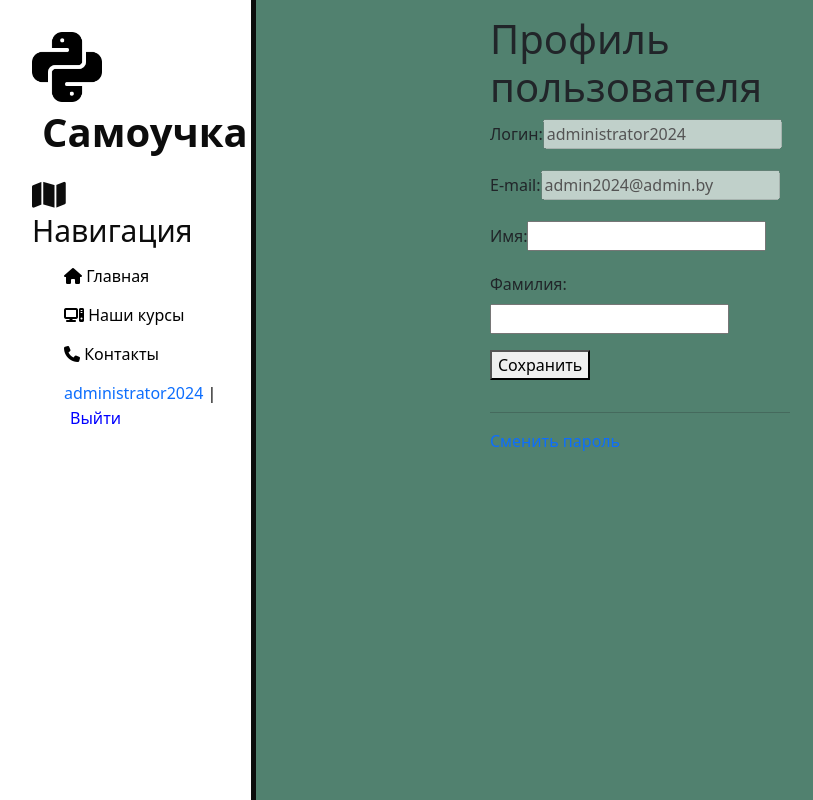
After one commit to EugeneNord/Autodidact, a Django app: page /users/profile/ in a window 1280 px wide. The commit adds this page. Shown: the whole page, without its empty margins (0-813 px from the left). Run offline with Django 5.2, Linux system fonts and the light colour scheme; a user stored in the database is signed in.

Commit message:
добавлен профиль пользователя с возможность сменить пароль

```diff
--- a/onlinecourses/autodidact/static/autodidact/css/style.css
+++ b/onlinecourses/autodidact/static/autodidact/css/style.css
@@ -152,3 +152,10 @@ form .btn {
     padding: 15px;
     margin: auto;
 }
+
+.profile {
+    width: 80%;
+    max-width: 330px;
+    padding: 15px;
+    margin: auto;
+}
--- a/onlinecourses/autodidact/templates/autodidact/layout.html
+++ b/onlinecourses/autodidact/templates/autodidact/layout.html
@@ -21,7 +21,7 @@
             <a href="{% url 'courses' %}"><li><i class="fa-solid fa-computer"></i> Наши курсы </li></a>
             <a href="{% url 'contacts' %}"><li><i class="fa-solid fa-phone"></i> Контакты </li></a>
 			{% if request.user.is_authenticated %}
-				<li class="last"> {{user.username}} | <form action="{% url 'users:logout' %}" method="POST" class="logout-form">
+				<li class="last"><a href="{% url 'users:profile' %}">{{user.username}}</a>  | <form action="{% url 'users:logout' %}" method="POST" class="logout-form">
     {% csrf_token %}
     <button type="submit" class="logout-button">Выйти</button>
 </form></li>
--- a/onlinecourses/onlinecourses/settings.py
+++ b/onlinecourses/onlinecourses/settings.py
@@ -11,6 +11,7 @@ https://docs.djangoproject.com/en/5.0/ref/settings/
 """
 import os
 from pathlib import Path
+
 
 # Build paths inside the project like this: BASE_DIR / 'subdir'.
 BASE_DIR = Path(__file__).resolve().parent.parent
@@ -138,3 +139,8 @@ LOGIN_REDIRECT_URL = 'home'
 
 LOGOUT_REDIRECT_URL = 'home'
 LOGIN_URL = 'users:login'
+
+AUTHENTICATION_BACKENDS = [
+    'django.contrib.auth.backends.ModelBackend',
+    'users.authentication.EmailAuthBackend',
+]
--- a/onlinecourses/users/forms.py
+++ b/onlinecourses/users/forms.py
@@ -31,3 +31,21 @@ class RegisterUserForm(UserCreationForm):
             'first_name': forms.TextInput(attrs={'class': 'form-input'}),
             'last_name': forms.TextInput(attrs={'class': 'form-input'}),
         }
+
+
+class ProfileUserForm(forms.ModelForm):
+    username = forms.CharField(disabled=True, label='Логин',widget=forms.TextInput(attrs={'class': 'form-input'}))
+    email = forms.CharField(disabled=True, label='E-mail', widget=forms.TextInput(attrs={'class': 'form-input'}))
+
+    class Meta:
+        model = get_user_model()
+        fields = ['username', 'email', 'first_name', 'last_name']
+        labels = {
+            'first_name': 'Имя',
+            'last_name': 'Фамилия',
+            }
+
+        widgets = {
+            'first_name': forms.TextInput(attrs={'class': 'form-input'}),
+            'last_name': forms.TextInput(attrs={'class': 'form-input'}),
+        }
--- /dev/null
+++ b/onlinecourses/users/templates/users/profile.html
@@ -0,0 +1,22 @@
+{% extends 'autodidact/layout.html'%}
+
+{% block title %} {{title}} {% endblock %}
+
+{% block content %}
+<div class="profile">
+<h1> {{title}} </h1>
+
+<form method="post">
+    {% csrf_token %}
+    <div class="form-error">{{ form.non_field_errors }}</div>
+    {% for f in form %}
+    <p><label class="form-label" for="{{ f.id_for_label }}">{{f.label}}: </label>{{ f }}</p>
+    <div class="form-error">{{ f.errors }}</div>
+    {% endfor %}
+    <p><button type="submit">Сохранить</button></p>
+</form>
+
+<hr>
+<p><a href="{% url 'users:password_change' %}">Сменить пароль</a></p>
+</div>
+{% endblock %}
--- a/onlinecourses/users/urls.py
+++ b/onlinecourses/users/urls.py
@@ -1,4 +1,4 @@
-from django.contrib.auth.views import LogoutView
+from django.contrib.auth.views import LogoutView, PasswordChangeView, PasswordChangeDoneView
 from django.urls import path
 from . import views
 
@@ -8,5 +8,8 @@ app_name = "users"
 urlpatterns = [
     path('login/', views.LoginUser.as_view(), name='login'),
     path('logout/', LogoutView.as_view(next_page='home'), name='logout'),
+    path('password-change/', PasswordChangeView.as_view(), name='password_change'),
+    path('password-change/done/', PasswordChangeDoneView.as_view(), name='password_change_done'),
     path('register/', views.RegisterUser.as_view(), name='register'),
-]
+    path('profile/', views.ProfileUser.as_view(), name='profile'),
+    ]
--- a/onlinecourses/users/views.py
+++ b/onlinecourses/users/views.py
@@ -1,7 +1,9 @@
+from django.contrib.auth import get_user_model
+from django.contrib.auth.mixins import LoginRequiredMixin
 from django.contrib.auth.views import LoginView
 from django.urls import reverse_lazy
-from django.views.generic import CreateView
-from .forms import LoginUserForm, RegisterUserForm
+from django.views.generic import CreateView, UpdateView
+from .forms import LoginUserForm, RegisterUserForm, ProfileUserForm
 
 
 class LoginUser(LoginView):
@@ -15,3 +17,16 @@ class RegisterUser(CreateView):
     template_name = 'users/register.html'
     extra_context = {'title': 'Регистрация'}
     success_url = reverse_lazy('users:login')
+
+
+class ProfileUser(LoginRequiredMixin, UpdateView):
+    model = get_user_model()
+    form_class = ProfileUserForm
+    template_name = 'users/profile.html'
+    extra_context = {'title': 'Профиль пользователя'}
+
+    def get_success_url(self):
+        return reverse_lazy('users:profile')
+
+    def get_object(self, queryset=None):
+        return self.request.user
```
Also changed, not shown: onlinecourses/users/authentication.py (added, +21 -0 lines), onlinecourses/db.sqlite3.
